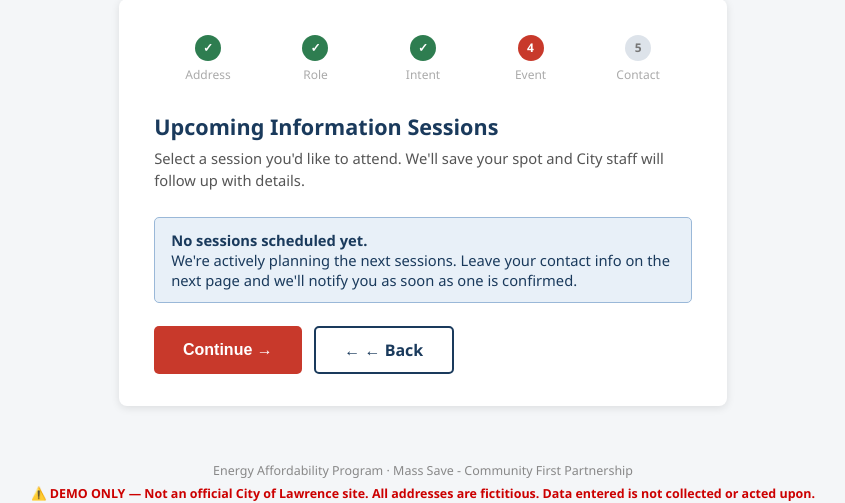
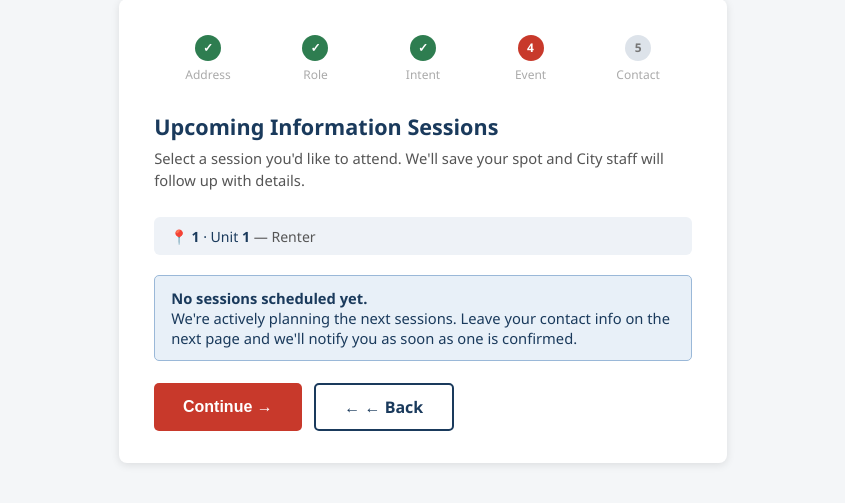
Before and after one commit to City-Of-Lawrence/LEAP-Showcase, a Flask app: page /events/select in a window 1280 px wide. Shown: the part 207-710 px from the top of the page, without its empty margins (217-1062 px from the left). Run offline with Flask 3, Linux system fonts and the light colour scheme; the visitor is signed in with stand-in values (Sample User, id 1); data comes from the database, SQL or seed files in the repository; data that the repository does not hold is empty.

Commit message:
Fix: home page UPIN routes unit UPINs to renter flow; show unit on event_select and contact pages

```diff
--- a/app.py
+++ b/app.py
@@ -589,6 +589,11 @@ def register_qr():
         return render_template("error.html",
             message=t("error_upin_invalid", get_lang())), 404
 
+    # Unit UPINs belong to renters — hand off to renter login flow
+    if row["upin_type"] == "unit":
+        return _complete_renter_upin_login(upin_plain, row)
+
+    # Property UPINs — landlord flow
     account_number = row["account_number"]
     prop = lookup_property(account_number)
     prior = get_prior_registration_summary(account_number)
@@ -599,7 +604,7 @@ def register_qr():
     session["entry_path"]         = "qr"
     session["upin_used"]          = "qr"
     session["upin_plain"]         = upin_plain
-    session["upin_role"]          = "landlord"   # Property UPINs are landlord-only in this prototype
+    session["upin_role"]          = "landlord"
     session["is_repeat_visit"]    = prior is not None
     session.pop("service_unit", None)
 
@@ -1230,7 +1235,8 @@ def event_select():
                            events=events_display,
                            is_repeat_visit=session.get("is_repeat_visit", False),
                            role=dict(get_roles(get_lang())).get(session.get("role", ""), ""),
-                           address=session.get("normalized_address"))
+                           address=session.get("normalized_address"),
+                           service_unit=session.get("service_unit", ""))
 
 
 @app.route("/intent", methods=["GET", "POST"])
@@ -1333,6 +1339,7 @@ def contact_info():
 
     return render_template("contact.html",
                            address=session.get("normalized_address"),
+                           service_unit=session.get("service_unit", ""),
                            role=dict(get_roles(get_lang())).get(session.get("role", ""), ""),
                            intent=session.get("intent", ""),
                            event_rsvp_id=session.get("event_rsvp_id"),
--- a/templates/contact.html
+++ b/templates/contact.html
@@ -35,7 +35,7 @@
 
   {% if address %}
   <div class="address-card" style="margin-bottom:1.2rem;">
-    <div class="addr-main">{{ address }}</div>
+    <div class="addr-main">{{ address }}{% if service_unit %} · Unit {{ service_unit }}{% endif %}</div>
     <div class="addr-meta">{{ t('contact_role_label') }} {{ role }}</div>
   </div>
   {% endif %}
--- a/templates/event_select.html
+++ b/templates/event_select.html
@@ -15,6 +15,16 @@
 
   <h1>{{ t('eselect_title') }}</h1>
   <p class="subtitle">{{ t('eselect_subtitle') }}</p>
+
+  {# Address confirmation banner — shown for renter UPIN path #}
+  {% if address %}
+  <div style="background:#eef2f7; border-radius:6px; padding:0.6rem 1rem;
+              margin-bottom:1.2rem; font-size:0.88rem; color:#1a3a5c;">
+    📍 <strong>{{ address }}</strong>
+    {% if service_unit %} · Unit <strong>{{ service_unit }}</strong>{% endif %}
+    <span style="color:#555; font-weight:400;"> — {{ t('role_renter') }}</span>
+  </div>
+  {% endif %}
 
   {# Hidden cancel forms — must be outside the main form to avoid nesting #}
   {% for e in events %}
```
